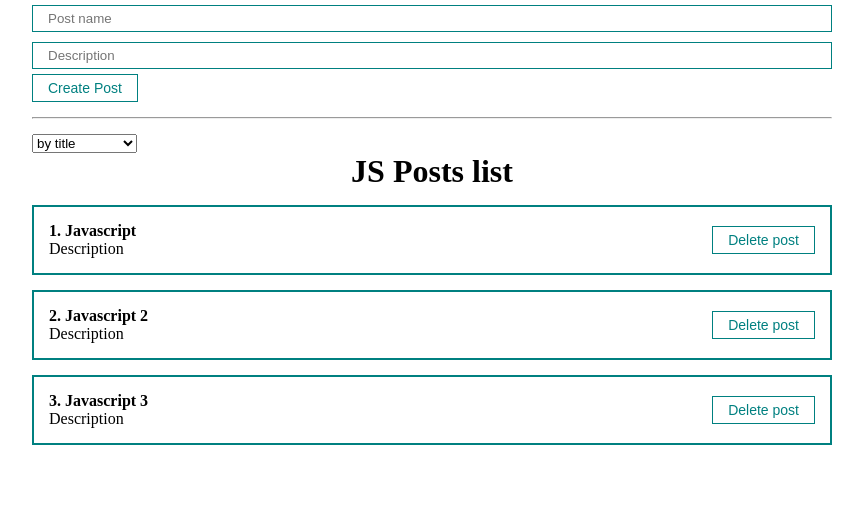
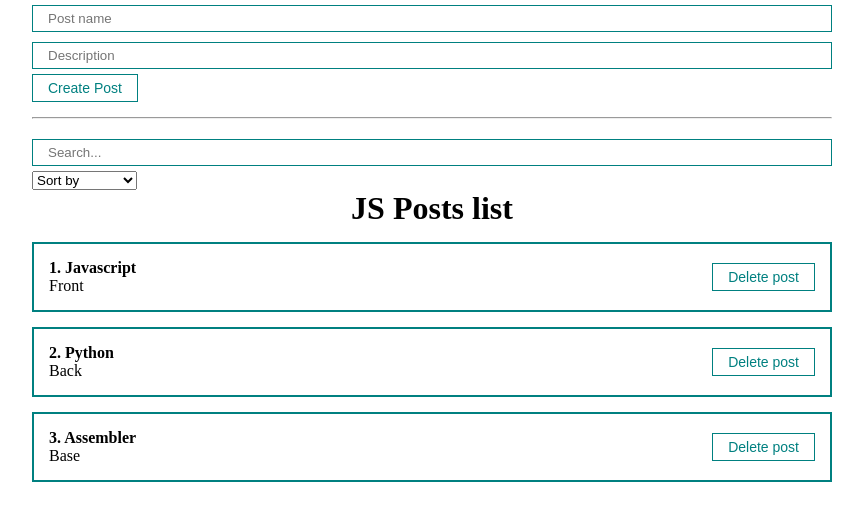
Before and after one commit to vpro85/react-fund-course, a React (Create React App) app: page / in a window 1280 px wide. Shown: the top 520 px of the page, without its empty margins (208-1071 px from the left). Built offline with nearby package versions, Linux system fonts and the light colour scheme.

Commit message:
Add sort and search for posts

```diff
--- a/src/App.js
+++ b/src/App.js
@@ -1,16 +1,32 @@
-import React, {useState} from "react";
+import React, {useMemo, useState} from "react";
 import './styles/App.css'
 import PostList from "./components/PostList";
 import PostForm from "./components/PostForm";
 import MySelect from "./components/UI/select/MySelect";
+import MyInput from "./components/UI/input/MyInput";
 
 function App() {
 
     const [posts, setPosts] = useState([
-        {id: 1, title: 'Javascript', body: 'Description'},
-        {id: 2, title: 'Javascript 2', body: 'Description'},
-        {id: 3, title: 'Javascript 3', body: 'Description'},
+        {id: 1, title: 'Javascript', body: 'Front'},
+        {id: 2, title: 'Python', body: 'Back'},
+        {id: 3, title: 'Assembler', body: 'Base'},
     ])
+
+    const [selectedSort, setSelectedSort] = useState('');
+    const [searchQuery, setSearchQuery] = useState('');
+
+    const sortedPosts = useMemo(() => {
+        // console.log("getSortedPost executed")
+        if (selectedSort) {
+            return [...posts].sort((a, b) => a[selectedSort].localeCompare(b[selectedSort]));
+        }
+        return posts;
+    }, [selectedSort, posts])
+
+    const sortedAndSearchedPosts = useMemo(() => {
+        return sortedPosts.filter(post => post.title.toLowerCase().includes(searchQuery.toLowerCase()));
+    }, [searchQuery, sortedPosts])
 
     const createPost = (newPost) => {
         setPosts([...posts, newPost]);
@@ -20,12 +36,24 @@ function App() {
         setPosts(posts.filter(p => p.id !== post.id));
     }
 
+    const sortPosts = (sort) => {
+        setSelectedSort(sort);
+        // setPosts(sortedPosts)
+    }
+
     return (
         <div className="App">
             <PostForm create={createPost}/>
             <hr style={{margin: '15px 0'}}/>
             <div>
+                <MyInput
+                    placeholder={"Search..."}
+                    value={searchQuery}
+                    onChange={(e) => setSearchQuery(e.target.value)}
+                />
                 <MySelect
+                    value={selectedSort}
+                    onChange={sortPosts}
                     defaultValue="Sort by"
                     options={[
                         {value: "title", name: "by title"},
@@ -33,8 +61,8 @@ function App() {
                     ]}
                 />
             </div>
-            {posts.length !== 0 ?
-                <PostList posts={posts} title={"JS Posts list"} remove={removePost}/>
+            {sortedAndSearchedPosts.length ?
+                <PostList posts={sortedAndSearchedPosts} title={"JS Posts list"} remove={removePost}/>
                 :
                 <h1 style={{textAlign: "center"}}>Page is empty</h1>
             }
--- a/src/components/UI/select/MySelect.jsx
+++ b/src/components/UI/select/MySelect.jsx
@@ -2,10 +2,15 @@ import React from 'react';
 
 const MySelect = ({options, defaultValue, value, onChange}) => {
     return (
-        <select>
+        <select
+            value={value}
+            onChange={event => onChange(event.target.value)}
+        >
             <option disabled value="">{defaultValue}</option>
             {options.map(option => {
-                return <option key={option.value} value={option.value}>{option.name}</option>
+                return <option key={option.value} value={option.value}>
+                    {option.name}
+                </option>
             })}
         </select>
     );
```
Also changed, not shown: 1 other file (tests, documents, lock files or other folders).
